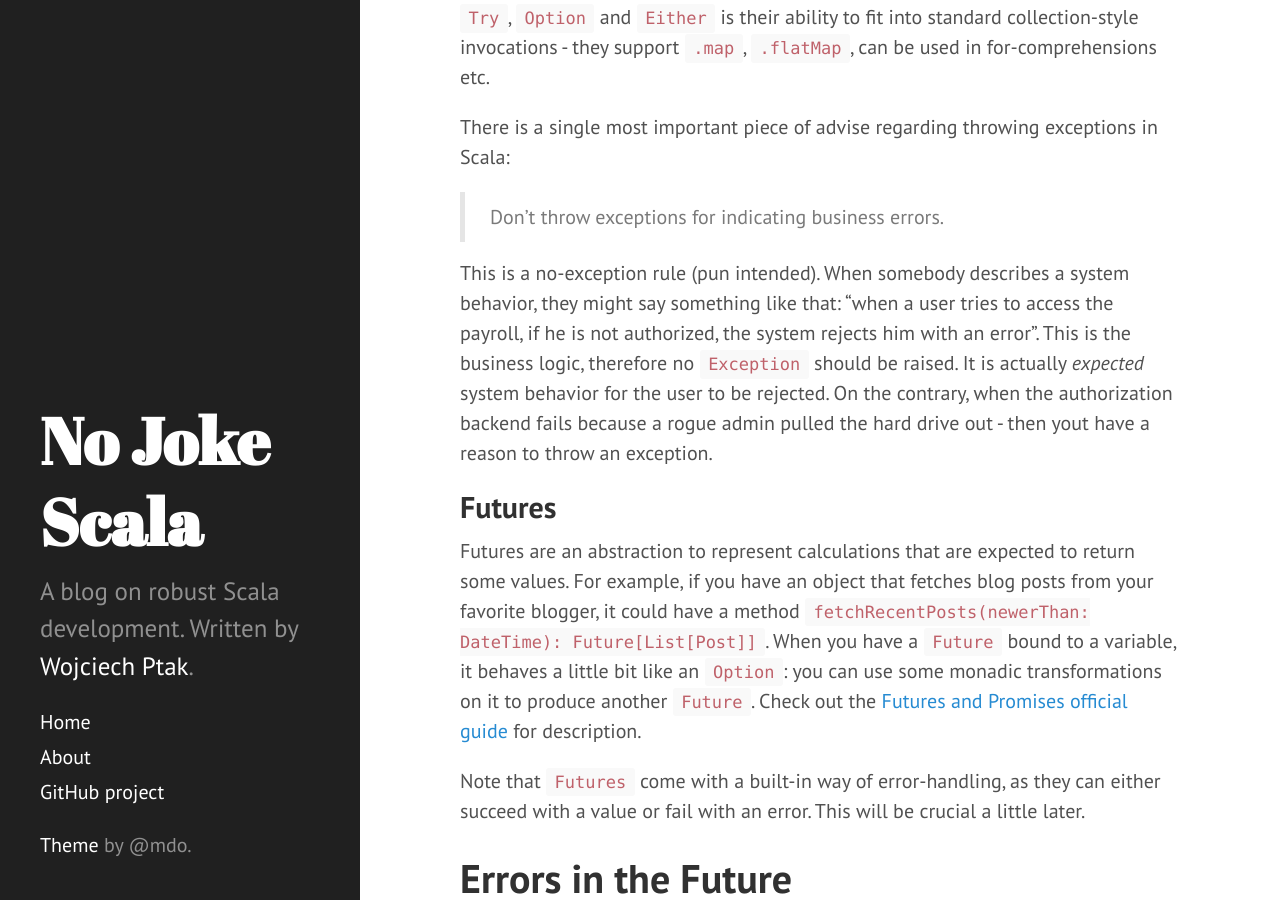
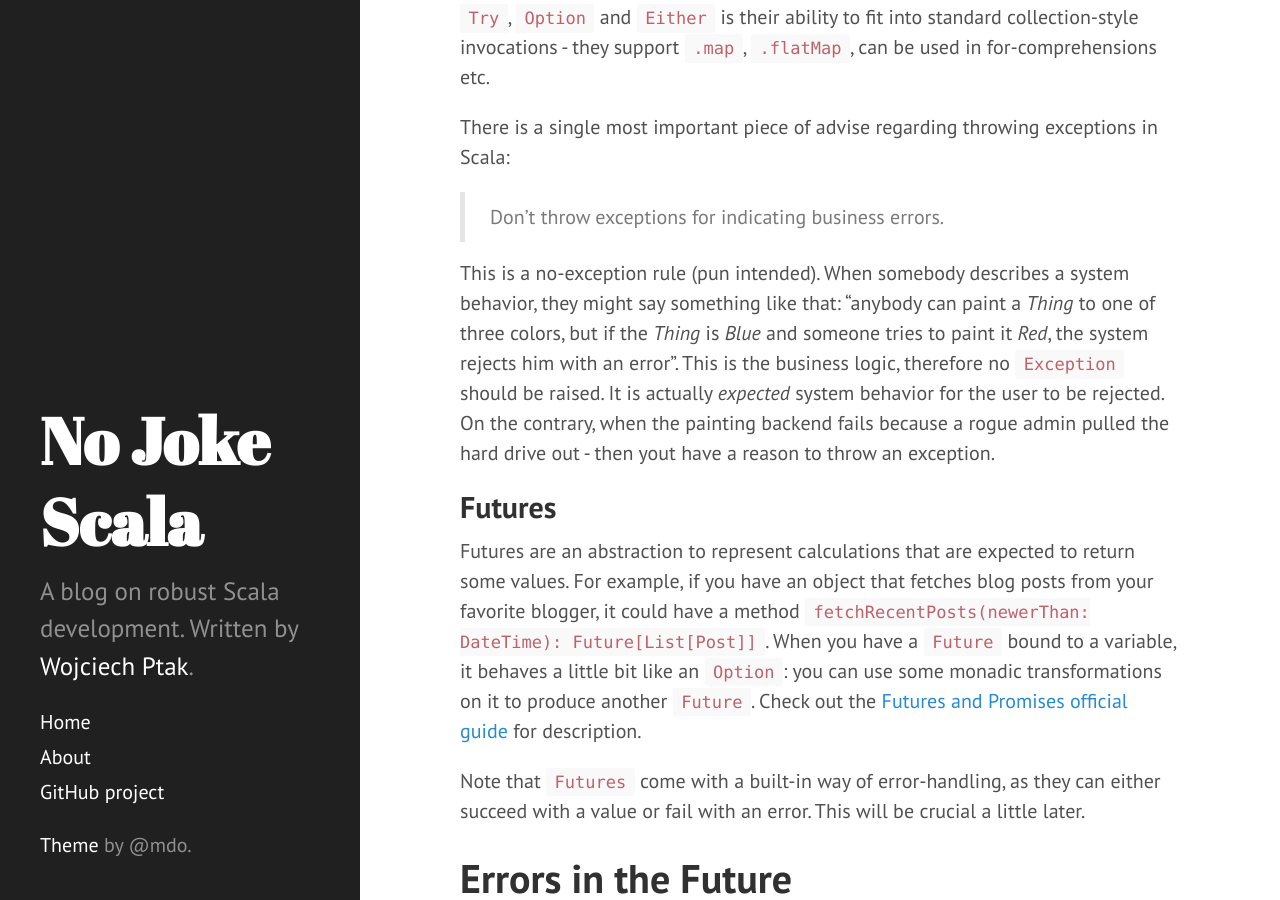
Before and after one commit to WojciechP/nojokescala, a Jekyll site: the page built from _posts/2015-09-11-futures-and-either.markdown, in a window 1280 px wide and 900 px high, scrolled down 1012 px. Built offline with Jekyll 4.4.1, drawn with Linux system fonts in a browser that asks for light colours; Markdown is read by kramdown in place of the engine named in the settings; comment, search, counter and statistics services are not loaded; some of the changed text lies outside the part shown.

Commit message:
Small fixes on futures and either

```diff
--- a/_posts/2015-09-11-futures-and-either.markdown
+++ b/_posts/2015-09-11-futures-and-either.markdown
@@ -45,11 +45,12 @@ There is a single most important piece of advise regarding throwing exceptions i
 > Don't throw exceptions for indicating business errors.
 
 This is a no-exception rule (pun intended). When somebody describes
-a system behavior, they might say something like that: "when a user tries to access
-the payroll, if he is not authorized, the system rejects him with an error".
+a system behavior, they might say something like that: "anybody can paint
+a *Thing* to one of three colors, but if the *Thing* is *Blue*
+and someone tries to paint it *Red*, the system rejects him with an error".
 This is the business logic, therefore no `Exception` should be raised.
 It is actually *expected* system behavior for the user to be rejected.
-On the contrary, when the authorization backend fails because a rogue admin
+On the contrary, when the painting backend fails because a rogue admin
 pulled the hard drive out - then yout have a reason to throw an exception.
 
   [terse errors]: https://tersesystems.com/2012/12/27/error-handling-in-scala/ "Error handling in Scala"
@@ -311,3 +310,8 @@ The most important pieces of advice are:
 * Don't raise exceptions for no good reason
 * Use monads where you expect business failures (`Either` or `Option`)
 * Design your types so that you know their values present valid data
+
+I hope you've got some new insights on the matter by now. If you have
+encountered any other patterns for handling errors please share them in the
+comments. Special thanks to Artur Bańkowski for reviewing the early version
+of the post.
```
Also changed, not shown: other parts of _posts/2015-09-11-futures-and-either.markdown (+8 -10 lines).
